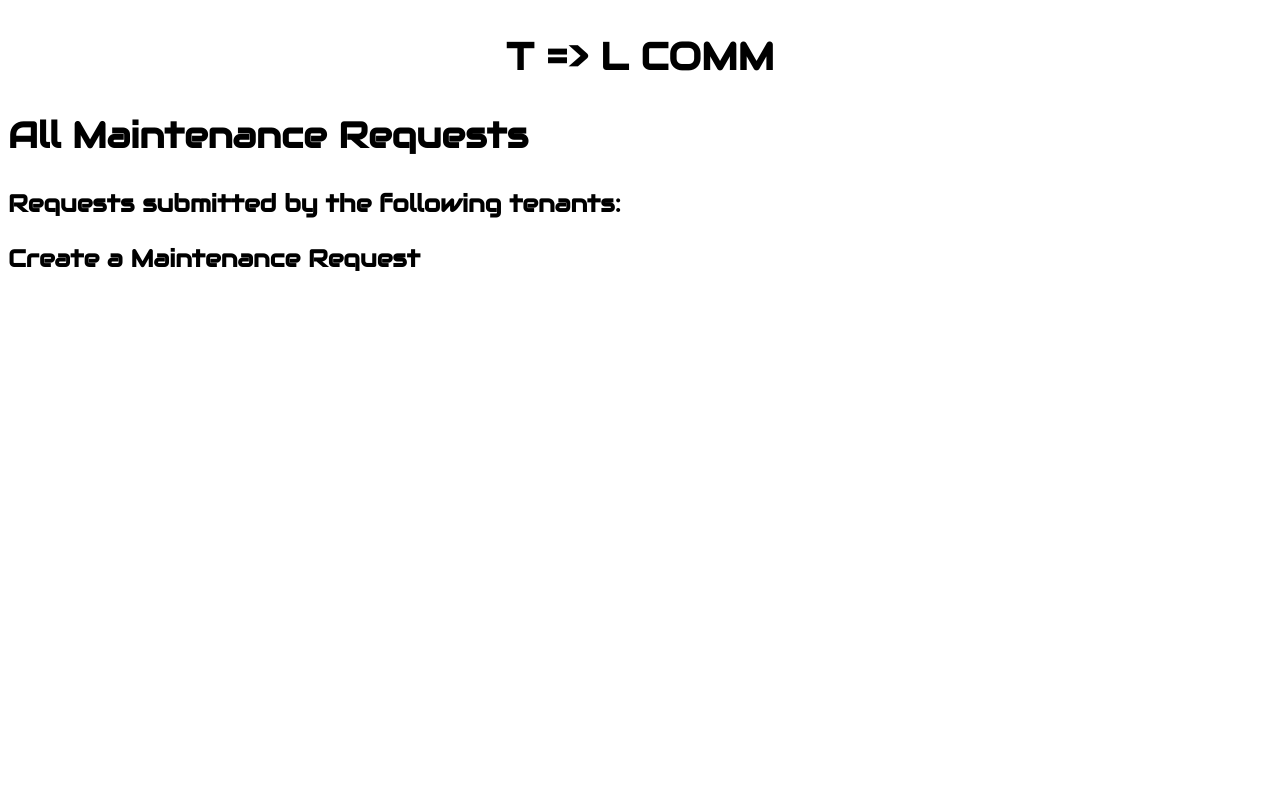
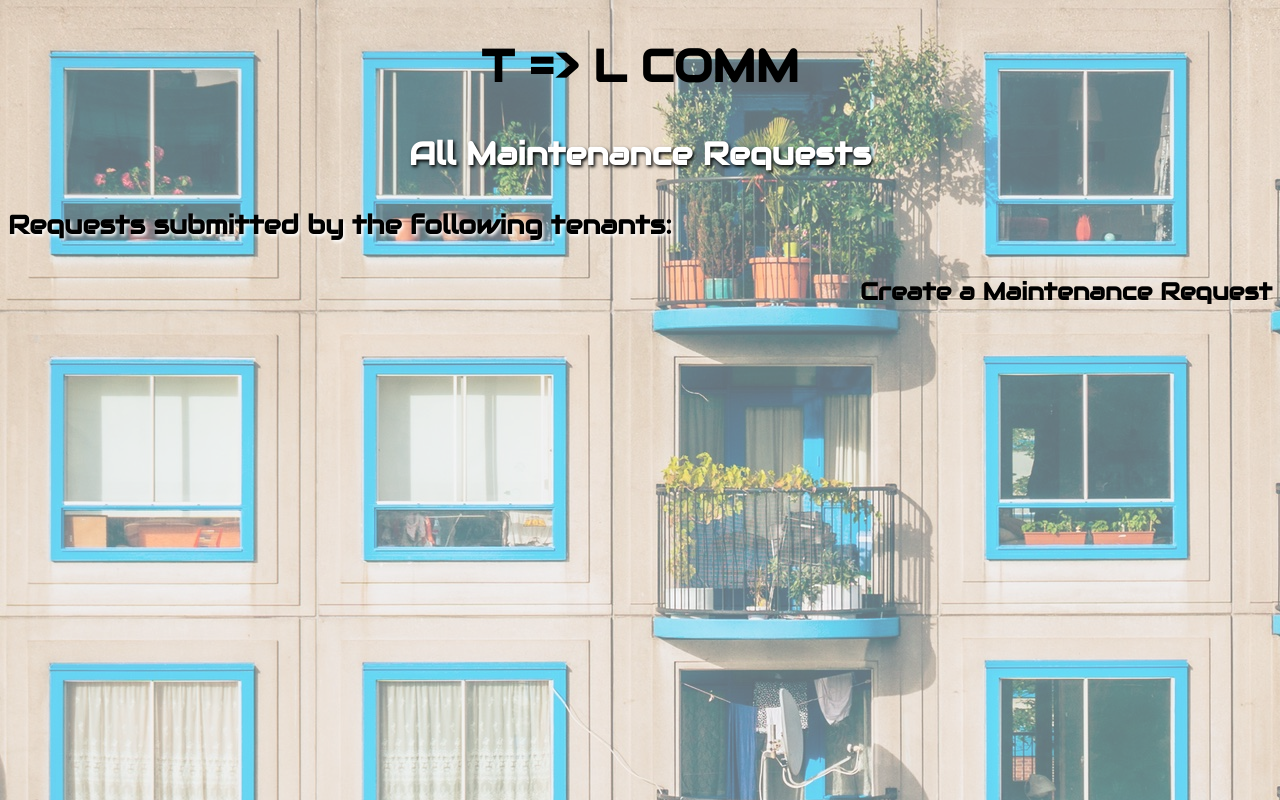
Before and after one commit to Nykke/Project_04, a website: page index.html at #!/maintenance_requests in a window 1280 px wide. Drawn offline with nearby package versions, Linux system fonts and the light colour scheme; some packages are replaced by stand-ins of ours; files that its build step writes are made by us from their sources; no server answers; files whose address does not match are found by name.

Commit message:
maintenance show is styled

```diff
--- a/public/css/style.css
+++ b/public/css/style.css
@@ -1,11 +1,10 @@
 html {
   font-family: 'Audiowide', cursive;
-  /*background-image: url('/assets/images/apartments.jpeg')*/
 }
 
 .title {
   text-align: center;
-  font-size: 38px;
+  font-size: 45px;
   font-weight: bold;
   text-transform: uppercase;
 }
@@ -48,3 +47,20 @@ body::after {
   left: 0;
   z-index: -1;
 }
+
+.mhead {
+  text-align: center;
+  font-size: 32px;
+  color: #FFF;
+  text-shadow: 1.5px 1.5px 3.4px #000;
+}
+
+.msecondhead {
+  font-size: 26px;
+  color: #000;
+  text-shadow: 1.5px 1.5px 3.4px #FFF;
+}
+
+.mwords {
+  text-align: right;
+}
--- a/public/js/ng-views/maintenance_index.html
+++ b/public/js/ng-views/maintenance_index.html
@@ -1,8 +1,7 @@
-<h2>All Maintenance Requests</h2>
-<p>Requests submitted by the following tenants:</p>
-<p data-ng-repeat="maintenance_request in vm.maintenance_requests">
-  <a data-ui-sref="maintenance_show({tenant_name: maintenance_request.tenant_name})">
-    {{maintenance_request.tenant_name}}</a>
-</p>
+<h3 class="mhead">All Maintenance Requests</h3>
+<h4 class="msecondhead">Requests submitted by the following tenants:</h4>
+<div data-ng-repeat="maintenance_request in vm.maintenance_requests">
+  <p>tenant: <a data-ui-sref="maintenance_show({tenant_name: maintenance_request.tenant_name})">{{maintenance_request.tenant_name}}</a></p>
+</div>
 
-<p><a data-ui-sref="maintenance_new">Create a Maintenance Request</a></p>
+<p class="mwords"><a data-ui-sref="maintenance_new">Create a Maintenance Request</a></p>
```
